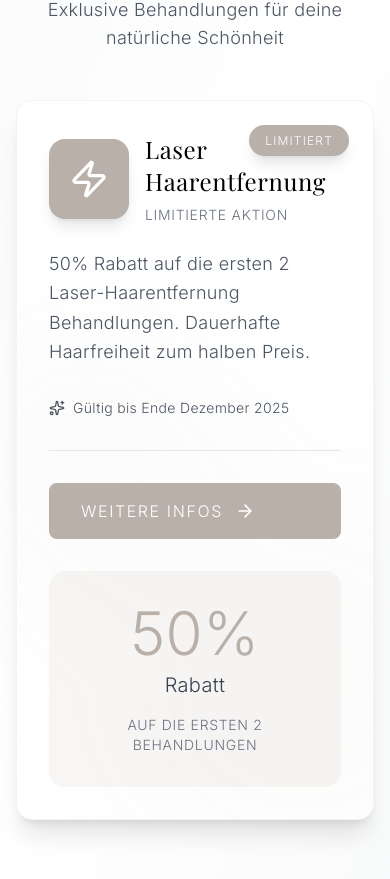
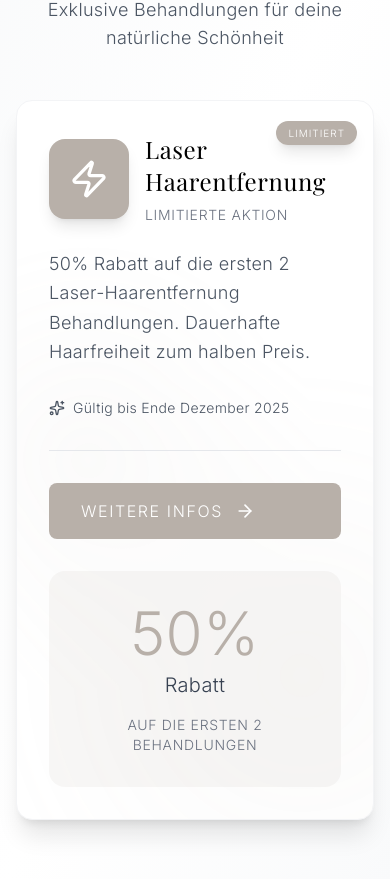
Before and after one commit to ElikciOlcay/skinlux-pottendorf, a Next.js app: page / in a window 390 px wide. Shown: the part 2199-3078 px from the top of the page. Built offline with nearby package versions, Linux system fonts and the light colour scheme.

Commit message:
Badge-Position für Mobile optimiert

```diff
--- a/components/sections/SpecialOffers.tsx
+++ b/components/sections/SpecialOffers.tsx
@@ -68,9 +68,9 @@ export default function SpecialOffers() {
                                 </div>
 
                                 {/* Badge */}
-                                <div className="absolute top-6 right-6 z-10">
+                                <div className="absolute top-4 right-4 md:top-6 md:right-6 z-10">
                                     <span
-                                        className="text-xs font-light tracking-widest uppercase px-4 py-2 text-white rounded-full shadow-lg"
+                                        className="text-[0.625rem] md:text-xs font-light tracking-widest uppercase px-3 py-1.5 md:px-4 md:py-2 text-white rounded-full shadow-lg"
                                         style={{ backgroundColor: offer.color }}
                                     >
                                         {offer.badge}
```
